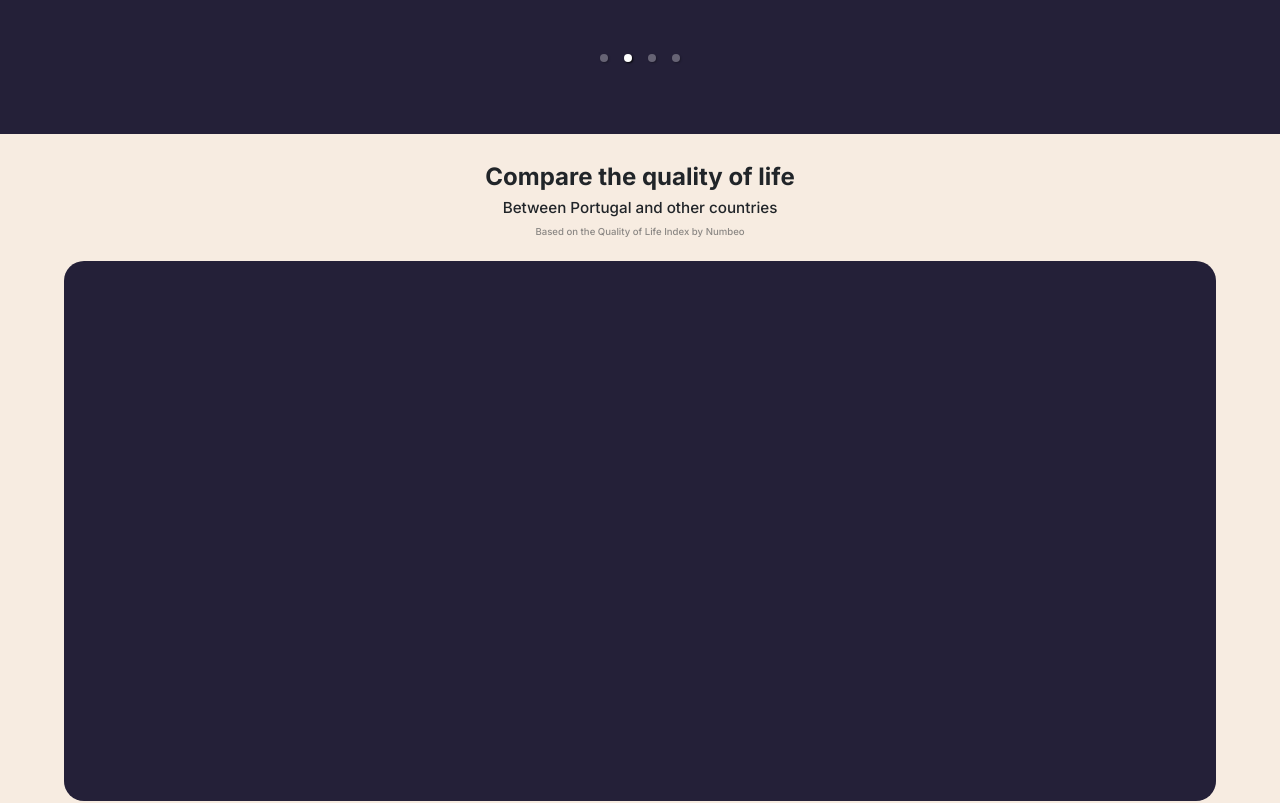
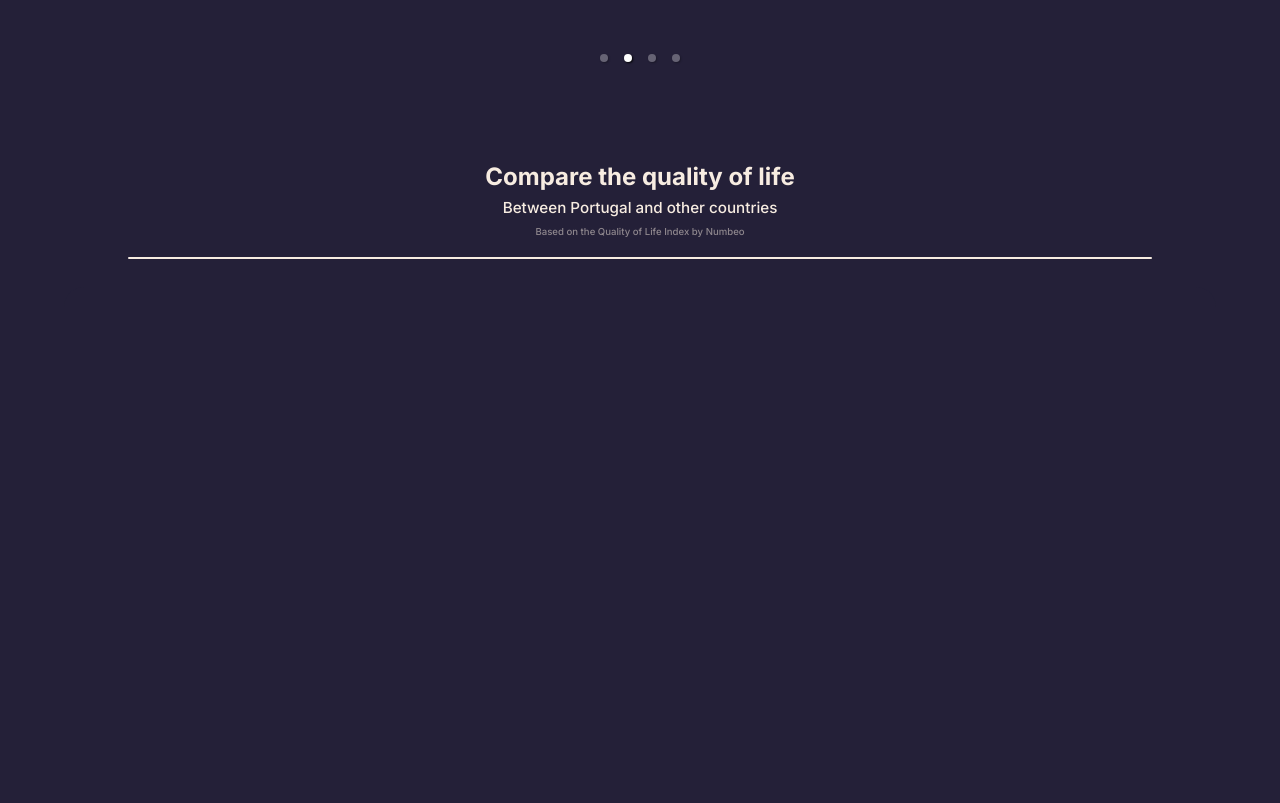
Before and after one commit to gitHubTiagoMarques/officium, a React (Create React App) app: page / in a window 1280 px wide. Shown: the part 740-1543 px from the top of the page. Built offline with nearby package versions, Linux system fonts and the light colour scheme.

Commit message:
comparison atualizada

```diff
--- a/src/App.css
+++ b/src/App.css
@@ -274,22 +274,32 @@ nav{
   display: flex;
   height: calc(100vh - 5rem);
   width: 100vw;
-  background-color: #F7ECE1;
   flex-direction: column;
 }
 .comparison h1{
   font-weight: 700;
   font-size: 1.5em;
   padding-top: 1.2em;
+  color: #F7ECE1;
 }
 .comparison h2{
   font-weight: 500;
   font-size: 0.95em;
+  color: #F7ECE1;
+
 }
 .comparison h6{
   font-weight: 500;
   font-size: 0.6em;
   opacity: 0.5;
+  color: #F7ECE1;
+}
+hr{
+  border-top: solid 2px #F7ECE1;
+  width: 80%;
+  margin: auto;
+  opacity: 100%;
+  border-radius: 200px;
 }
 .compare{
   height: 75%;
--- a/src/components/comparison.js
+++ b/src/components/comparison.js
@@ -10,9 +10,13 @@ class Comparison extends Component{
                 <h1>Compare the quality of life</h1>
                 <h2>Between Portugal and other countries</h2>
                 <h6>Based on the Quality of Life Index by Numbeo</h6>
+                <hr/>
+
                 <div className={"compare"}>
 
                 </div>
+                <hr/>
+
             </div>
 
         )
```
